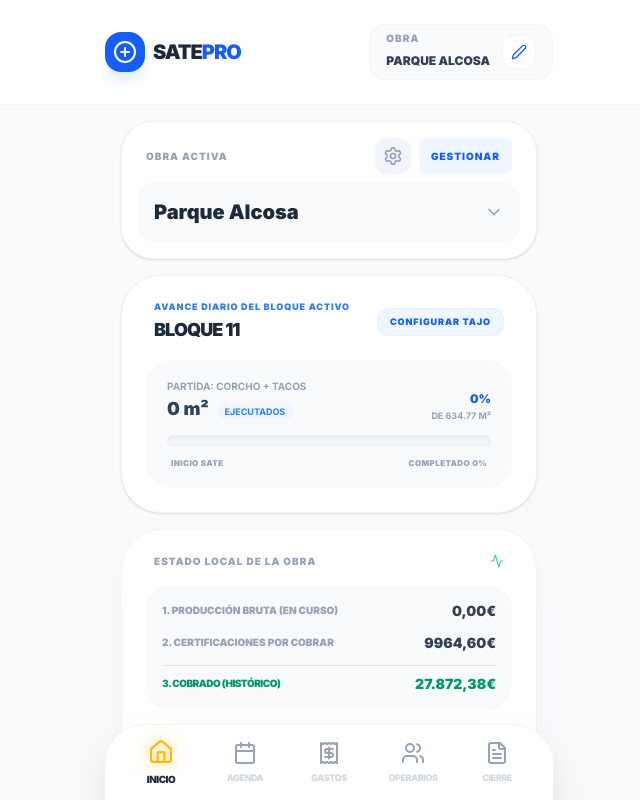
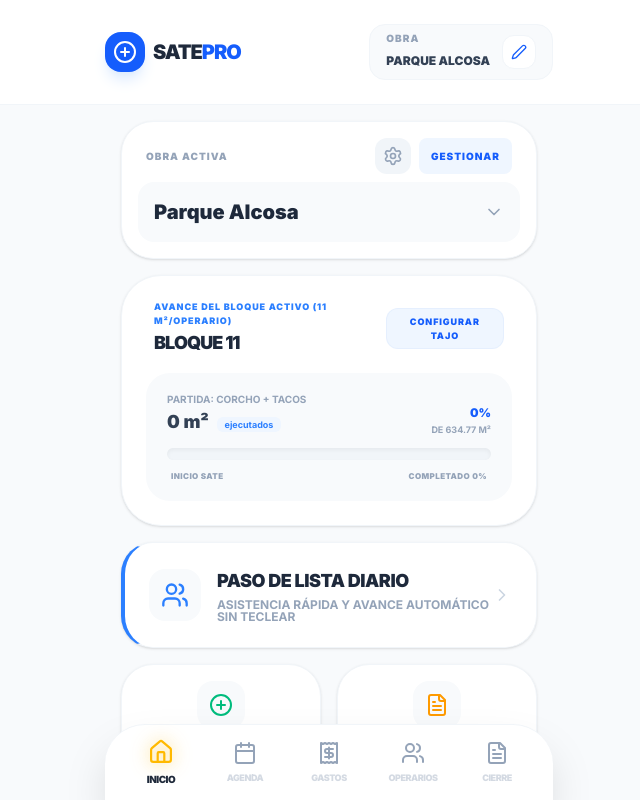
Before and after one commit to JFOE78/SATECONTROL-V3.0, a React (Vite) app: page / in a window 1280 px wide. Shown: the whole page, without its empty margins (311-951 px from the left). Built offline with nearby package versions, Linux system fonts and the light colour scheme; the HTML template or start-up script is replaced by a standard one.

Commit message:
feat: update daily production rate to 11 m²/worker
Adjusted the production calculation and UI labels to reflect the new productivity standard of 11 m² per operator.

```diff
--- a/src/screens/AsistenciaScreen.tsx
+++ b/src/screens/AsistenciaScreen.tsx
@@ -69,7 +69,7 @@ export const AsistenciaScreen: React.FC<{ onBack: () => void, onNavigate: (scree
   }, [asistencia]);
 
   const computedM2 = useMemo(() => {
-    return presentUsers.length * 8;
+    return presentUsers.length * 11;
   }, [presentUsers]);
 
   const dailyCost = useMemo(() => {
@@ -168,7 +168,7 @@ export const AsistenciaScreen: React.FC<{ onBack: () => void, onNavigate: (scree
         <div className="space-y-1">
           <h4 className="text-xs font-black uppercase tracking-wider text-blue-800 dark:text-blue-300">Producción Automatizada</h4>
           <p className="text-[10px] text-blue-700 dark:text-blue-400/80 leading-relaxed uppercase font-semibold">
-            Cada operario presente suma exactamente <strong className="text-blue-900 dark:text-white">8 m² de Corcho+Mortero</strong> al bloque activo seleccionado. Las ausencias restan días de su bolsa de vacaciones.
+            Cada operario presente suma exactamente <strong className="text-blue-900 dark:text-white">11 m² de Corcho+Mortero</strong> al bloque activo seleccionado. Las ausencias restan días de su bolsa de vacaciones.
           </p>
         </div>
       </div>
@@ -255,7 +255,7 @@ export const AsistenciaScreen: React.FC<{ onBack: () => void, onNavigate: (scree
                   }`}>
                     {isPresent ? (
                       <>
-                        <Check size={12} strokeWidth={3} /> PRESENTE (+8m²)
+                        <Check size={12} strokeWidth={3} /> PRESENTE (+11m²)
                       </>
                     ) : (
                       <>
--- a/src/screens/Inicio.tsx
+++ b/src/screens/Inicio.tsx
@@ -194,7 +194,7 @@ export const Inicio: React.FC<{ onNavigate: (s: any) => void, onInstall: () => v
       <section className="bg-white dark:bg-slate-900 p-6 rounded-[2.5rem] border border-slate-100 dark:border-slate-800 shadow-sm space-y-4">
         <div className="flex justify-between items-center px-2">
           <div>
-            <span className="text-[9px] font-black text-blue-500 uppercase tracking-widest block mb-0.5">Avance Diario del Bloque Activo</span>
+            <span className="text-[9px] font-black text-blue-500 uppercase tracking-widest block mb-0.5">Avance del Bloque Activo (11 m²/operario)</span>
             <h3 className="text-lg font-black text-slate-800 dark:text-white uppercase tracking-tighter">Bloque {activeBlock}</h3>
           </div>
           <button
@@ -210,7 +210,7 @@ export const Inicio: React.FC<{ onNavigate: (s: any) => void, onInstall: () => v
             <div>
               <p className="text-[10px] font-bold text-slate-400 uppercase leading-none mb-1 shadow-none">PARTIDA: Corcho + Tacos</p>
               <h4 className="text-lg font-black text-slate-700 dark:text-slate-200">
-                {activeBlockProgress.totalM2.toLocaleString()} m² <span className="text-[9px] font-bold text-blue-500 bg-blue-50 dark:bg-blue-900/20 px-2 py-0.5 rounded-md ml-1">EJECUTADOS</span>
+                {activeBlockProgress.totalM2.toLocaleString()} m² <span className="text-[9px] font-bold text-blue-500 bg-blue-50 dark:bg-blue-900/20 px-2 py-0.5 rounded-md ml-1">ejecutados</span>
               </h4>
             </div>
             <div className="text-right">
@@ -233,51 +233,6 @@ export const Inicio: React.FC<{ onNavigate: (s: any) => void, onInstall: () => v
         </div>
       </section>
 
-      <section className="bg-white dark:bg-slate-900 p-6 rounded-[2.5rem] border border-slate-100 dark:border-slate-800 space-y-4 shadow-xl shadow-slate-100/50 dark:shadow-none">
-        <div className="flex justify-between items-center px-2">
-          <label className="block text-[10px] font-black text-slate-400 uppercase tracking-widest">Estado Local de la Obra</label>
-          <Activity size={14} className="text-emerald-500 animate-pulse" />
-        </div>
-
-        <div className="space-y-4">
-          <div className="bg-slate-50 dark:bg-slate-800/50 p-4 rounded-3xl space-y-3">
-             <div className="flex justify-between items-center">
-               <span className="text-[10px] font-black text-slate-400 uppercase">1. Producción Bruta (En Curso)</span>
-               <span className="text-sm font-black text-slate-700 dark:text-slate-300">{formatAmount(totalAcumulado.ingresosCurso)}€</span>
-             </div>
-             <div className="flex justify-between items-center">
-               <span className="text-[10px] font-black text-slate-400 uppercase">2. Certificaciones por Cobrar</span>
-               <span className="text-sm font-black text-slate-700 dark:text-slate-300">{formatAmount(totalAcumulado.certPendiente)}€</span>
-             </div>
-             <div className="flex justify-between items-center border-t border-slate-200 dark:border-slate-700/50 pt-2 mt-2">
-               <span className="text-[10px] font-black text-emerald-600 dark:text-emerald-400 uppercase tracking-tighter">3. Cobrado (Histórico)</span>
-               <span className="text-sm font-black text-emerald-600 dark:text-emerald-400">{formatAmount(totalAcumulado.totalCobrado)}€</span>
-             </div>
-          </div>
-
-             <div className="flex justify-between items-end px-4 gap-4">
-                <div className="flex-1">
-                  <span className="text-[10px] font-black text-cyan-400/60 uppercase block tracking-widest mb-1 leading-tight">Total Bruto<br/>Pendiente</span>
-                  <span className="text-2xl font-black text-cyan-400 drop-shadow-[0_0_12px_rgba(34,211,238,0.8)] leading-none">
-                    {formatAmount(totalAcumulado.ingresosCurso + totalAcumulado.certPendiente)}<span className="text-sm ml-0.5 opacity-70">€</span>
-                  </span>
-                </div>
-                <div className="flex-1 text-right">
-                  <span className="text-[10px] font-black text-emerald-400/60 uppercase block tracking-widest mb-1 leading-tight">Ganancia Neta<br/>Estimada</span>
-                  <span className="text-2xl font-black text-emerald-400 drop-shadow-[0_0_12px_rgba(52,211,153,0.8)] leading-none">
-                    {formatAmount(totalAcumulado.totalPendiente)}<span className="text-sm ml-0.5 opacity-70">€</span>
-                  </span>
-                </div>
-             </div>
-        </div>
-
-        <div className="pt-2 px-2 text-center border-t border-slate-50 dark:border-slate-800/50">
-          <p className="text-[9px] text-slate-400 font-bold uppercase italic leading-relaxed">
-            * El beneficio neto deduce jornales y gastos operativos para mostrar tu ganancia real acumulada.
-          </p>
-        </div>
-      </section>
-
       <div className="space-y-4">
         <ActionButton
           onClick={() => onNavigate("asistencia")}
@@ -286,20 +241,13 @@ export const Inicio: React.FC<{ onNavigate: (s: any) => void, onInstall: () => v
           description="Asistencia rápida y avance automático sin teclear"
           className="bg-blue-50/50 dark:bg-blue-950/20 border-blue-200 dark:border-blue-800/30 shadow-sm border-l-4 border-l-blue-500"
         />
-        <ActionButton
-          onClick={() => onNavigate("registrar")}
-          icon={<PlusCircle className="text-emerald-500" size={28} />}
-          title="REGISTRAR PRODUCCIÓN MANUAL"
-          description="Añadir partidas y metros individualmente"
-          className="bg-emerald-50/50 dark:bg-emerald-950/20 border-emerald-200 dark:border-emerald-800/30"
-        />
         <div className="grid grid-cols-2 gap-4">
           <ActionButton
-            onClick={() => onNavigate("produccion_bloques")}
-            icon={<BarChart3 className="text-blue-500" size={24} />}
-            title="PRODUCCIÓN POR BLOQUES"
+            onClick={() => onNavigate("registrar")}
+            icon={<PlusCircle className="text-emerald-500" size={24} />}
+            title="PRODUCCIÓN MANUAL"
             compact
-            className="bg-blue-50/50 dark:bg-blue-950/20 border-blue-200 dark:border-blue-800/30"
+            className="bg-emerald-50/50 dark:bg-emerald-950/20 border-emerald-200 dark:border-emerald-800/30"
           />
           <ActionButton
             onClick={() => onNavigate("historial")}
@@ -310,29 +258,6 @@ export const Inicio: React.FC<{ onNavigate: (s: any) => void, onInstall: () => v
           />
         </div>
       </div>
-
-      {/* Gráfica de Tendencia */}
-      <section className="bg-white dark:bg-slate-900 p-6 rounded-[2.5rem] shadow-sm border border-slate-100 dark:border-slate-800 space-y-4">
-        <label className="text-[10px] font-black text-slate-400 uppercase tracking-widest ml-2 px-2">Tendencia Mensual (Beneficio)</label>
-        <div className="h-40 w-full" style={{ minHeight: '160px', minWidth: '0px' }}>
-          <ResponsiveContainer width="100%" height={160} minWidth={0} debounce={200}>
-            <AreaChart data={monthlyTrend}>
-              <defs>
-                <linearGradient id="colorB" x1="0" y1="0" x2="0" y2="1">
-                  <stop offset="5%" stopColor="#3b82f6" stopOpacity={0.3}/>
-                  <stop offset="95%" stopColor="#3b82f6" stopOpacity={0}/>
-                </linearGradient>
-              </defs>
-              <CartesianGrid strokeDasharray="3 3" vertical={false} stroke="#f1f5f9" />
-              <XAxis dataKey="name" fontSize={10} fontStyle="bold" axisLine={false} tickLine={false} />
-              <Tooltip
-                contentStyle={{ borderRadius: '16px', border: 'none', boxShadow: '0 10px 15px -3px rgb(0 0 0 / 0.1)', fontWeight: 'bold', fontSize: '12px' }}
-              />
-              <Area type="monotone" dataKey="beneficio" stroke="#3b82f6" strokeWidth={4} fillOpacity={1} fill="url(#colorB)" />
-            </AreaChart>
-          </ResponsiveContainer>
-        </div>
-      </section>
     </div>
   );
 };
```
